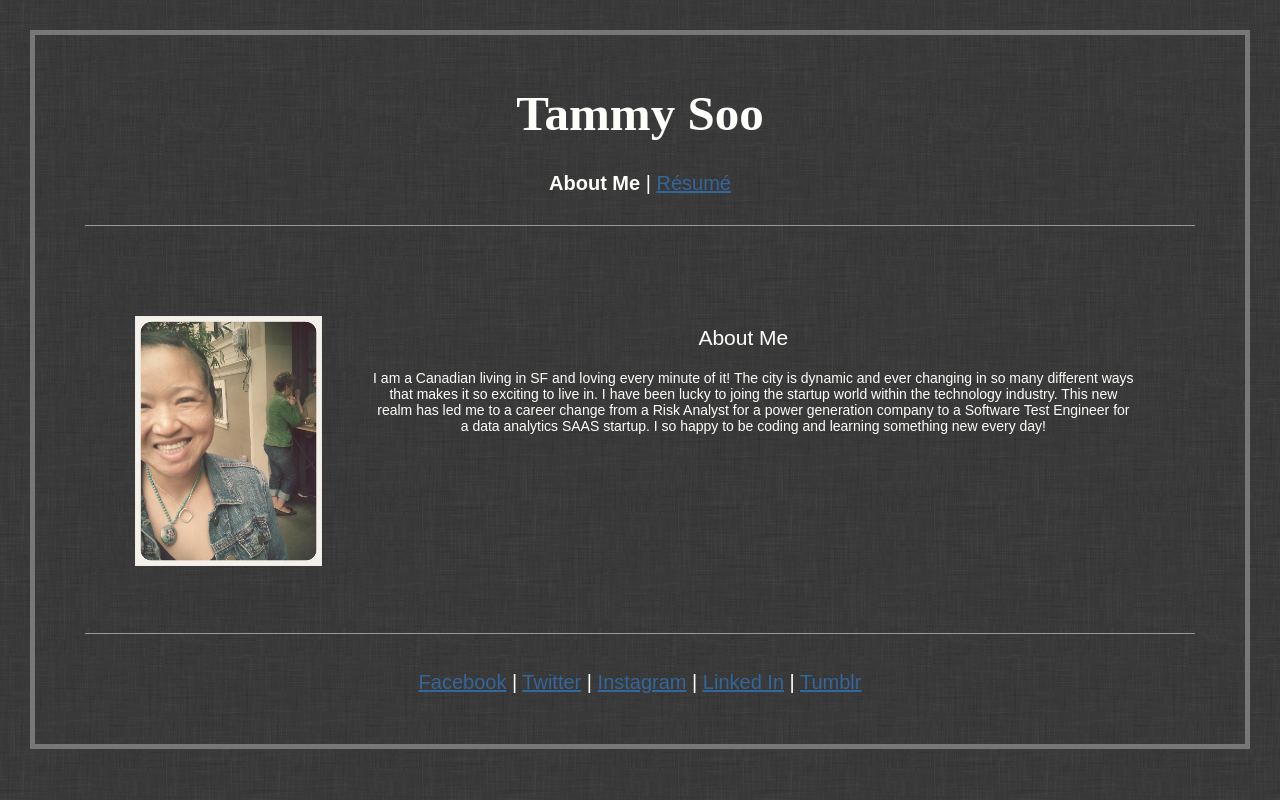
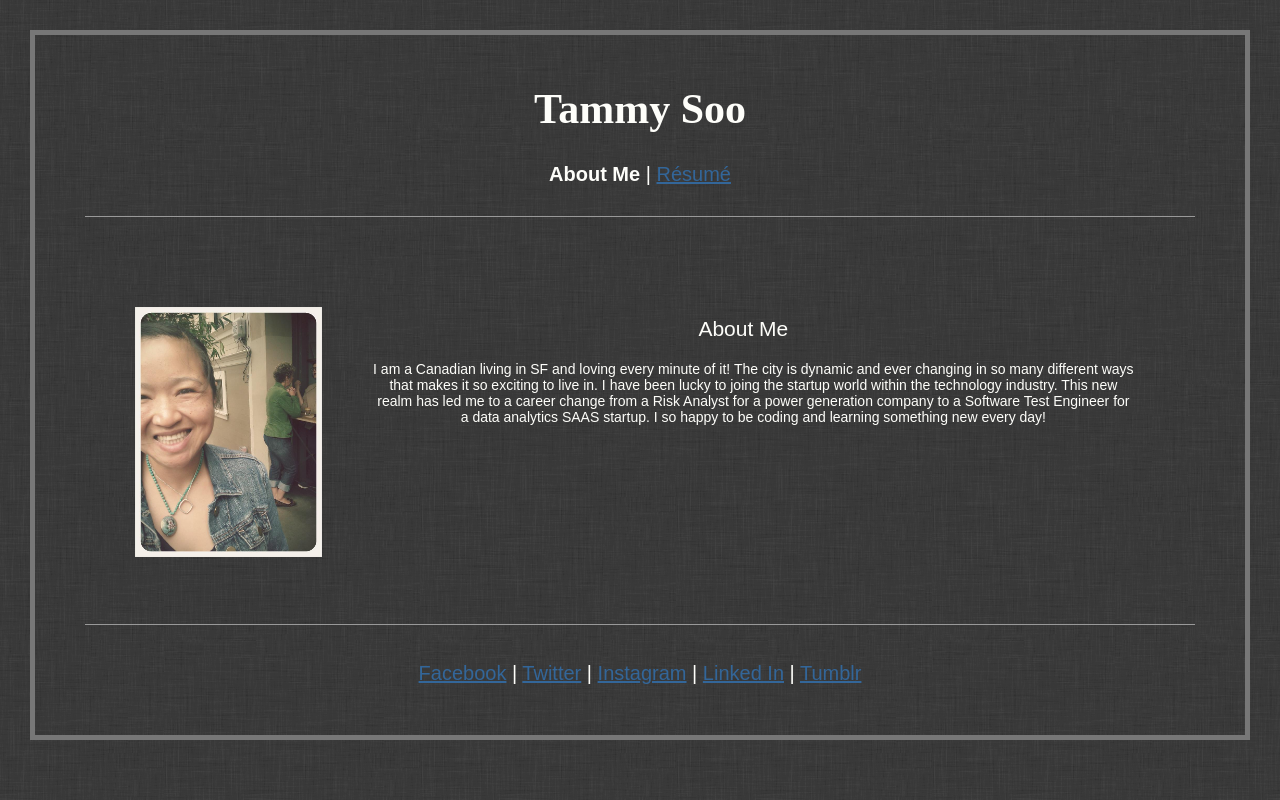
Before and after one commit to transitorytammy/transitorytammy.github.io, a plain HTML site: page index.html in a window 1280 px wide. Drawn offline with Linux system fonts and the light colour scheme; a web font is replaced by a local one.

Commit message:
changing font size

```diff
--- a/css/style.css
+++ b/css/style.css
@@ -25,7 +25,7 @@ img{
 
 h1{
     font-family: "Londrina Shadow";
-    font-size: 350%;
+    font-size: 300%;
     color: #FEFEFA;
     margin: 0px;
 }
```
